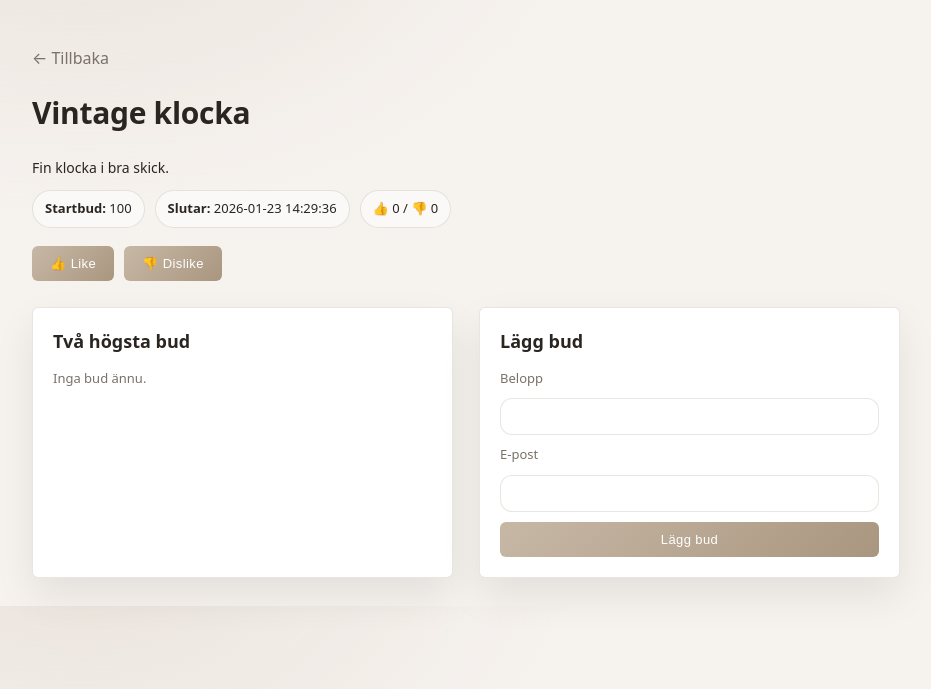
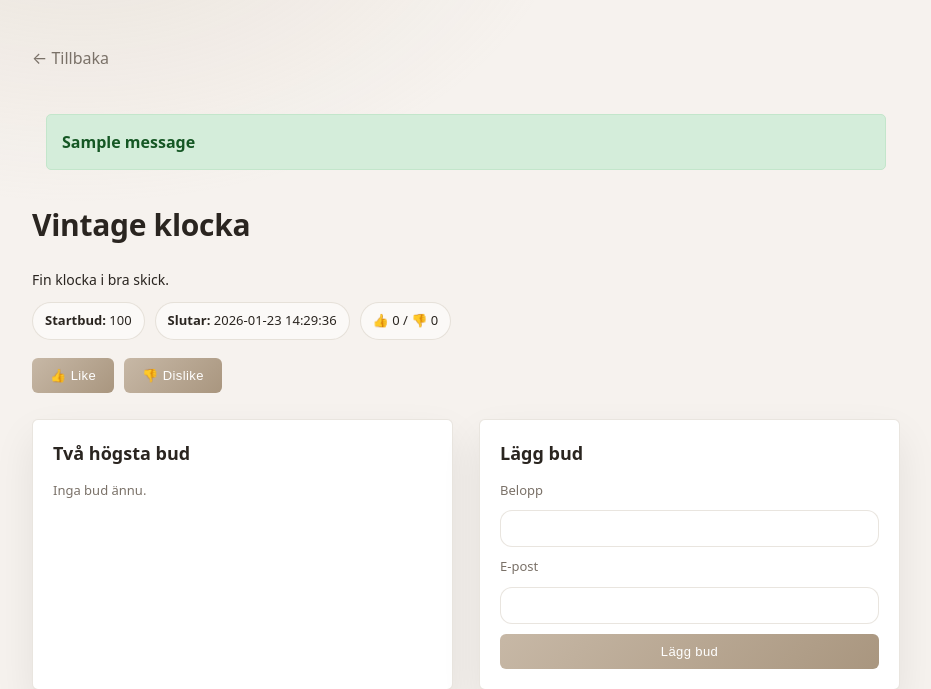
Before and after one commit to alexandrazasha/auction-site-flask, a Flask app: page /auction/1 in a window 1280 px wide. Shown: the part 50-739 px from the top of the page, without its empty margins (174-1105 px from the left). Run offline with Flask 3, Linux system fonts and the light colour scheme; data comes from the database, SQL or seed files in the repository; one stand-in notice (Sample message) is shown; data that the repository does not hold is empty.

Commit message:
Lagt till bekräftelsemeddelanden för bud

```diff
--- a/app/blueprints/bids/bid_bp.py
+++ b/app/blueprints/bids/bid_bp.py
@@ -49,6 +49,7 @@ def auction_detail(auction_id):
 # --- RUTT 3: LÄGGER BUD och kollar så det är högre än senaste bud ---
 @bid_bp.post("/place/<int:auction_id>")
 def place_bid(auction_id: int):
+    print("--- PLACE_BID KÖRS NU ---") # Debug-rad
     bidder_email = request.form.get("bidder_email")
 
     try:
@@ -63,12 +64,12 @@ def place_bid(auction_id: int):
     if current_top_bids:
         highest_bid = current_top_bids[0]["amount"]
         if amount <= highest_bid:
-            flash(f"Ditt bud måste vara högre än nuvarande bud ({highest_bid} kr)!")
+            flash(f"Tyvärr, någon har redan bjudit {highest_bid} kr. Du måste bjuda högre!", "danger")
             return redirect(url_for("auction_bp.auction_detail", auction_id=auction_id))
 
     # Spara bud
     BidRepository.create_bid(auction_id, bidder_email, amount)
-    flash("Ditt bud har registrerats!")
+    flash(f"Grattis! Ditt bud på {amount} kr är nu det ledande budet.", "success")
 
     # Tillbaka till din auktion-detaljsida
     return redirect(url_for("auction_bp.auction_detail", auction_id=auction_id))
--- a/app/templates/auction_detail.html
+++ b/app/templates/auction_detail.html
@@ -4,6 +4,13 @@
   <meta charset="utf-8">
   <title>{{ auction["title"] }}</title>
   <link rel="stylesheet" href="{{ url_for('static', filename='css/style.css') }}">
+  <style>
+    /* Styling för flash-meddelanden */
+    .flash-messages { margin-bottom: 20px; }
+    .alert { padding: 15px; border-radius: 5px; border: 1px solid transparent; font-weight: bold; }
+    .alert-success { background-color: #d4edda; color: #155724; border-color: #c3e6cb; }
+    .alert-danger { background-color: #f8d7da; color: #721c24; border-color: #f5c6cb; }
+  </style>
 </head>
 <body>
 
@@ -16,6 +23,18 @@
   <div class="container">
 
     <a href="/auctions" class="back-link">← Tillbaka</a>
+
+    {% with messages = get_flashed_messages(with_categories=true) %}
+      {% if messages %}
+        <div class="flash-messages">
+          {% for category, message in messages %}
+            <div class="alert alert-{{ category }}">
+              {{ message }}
+            </div>
+          {% endfor %}
+        </div>
+      {% endif %}
+    {% endwith %}
 
     <h1 class="page-title">{{ auction["title"] }}</h1>
     <p class="auction-desc">{{ auction["description"] }}</p>
```
Also changed, not shown: app/templates/index.html (+11 -11 lines), app/templates/layout.html (+13 -1 lines).
